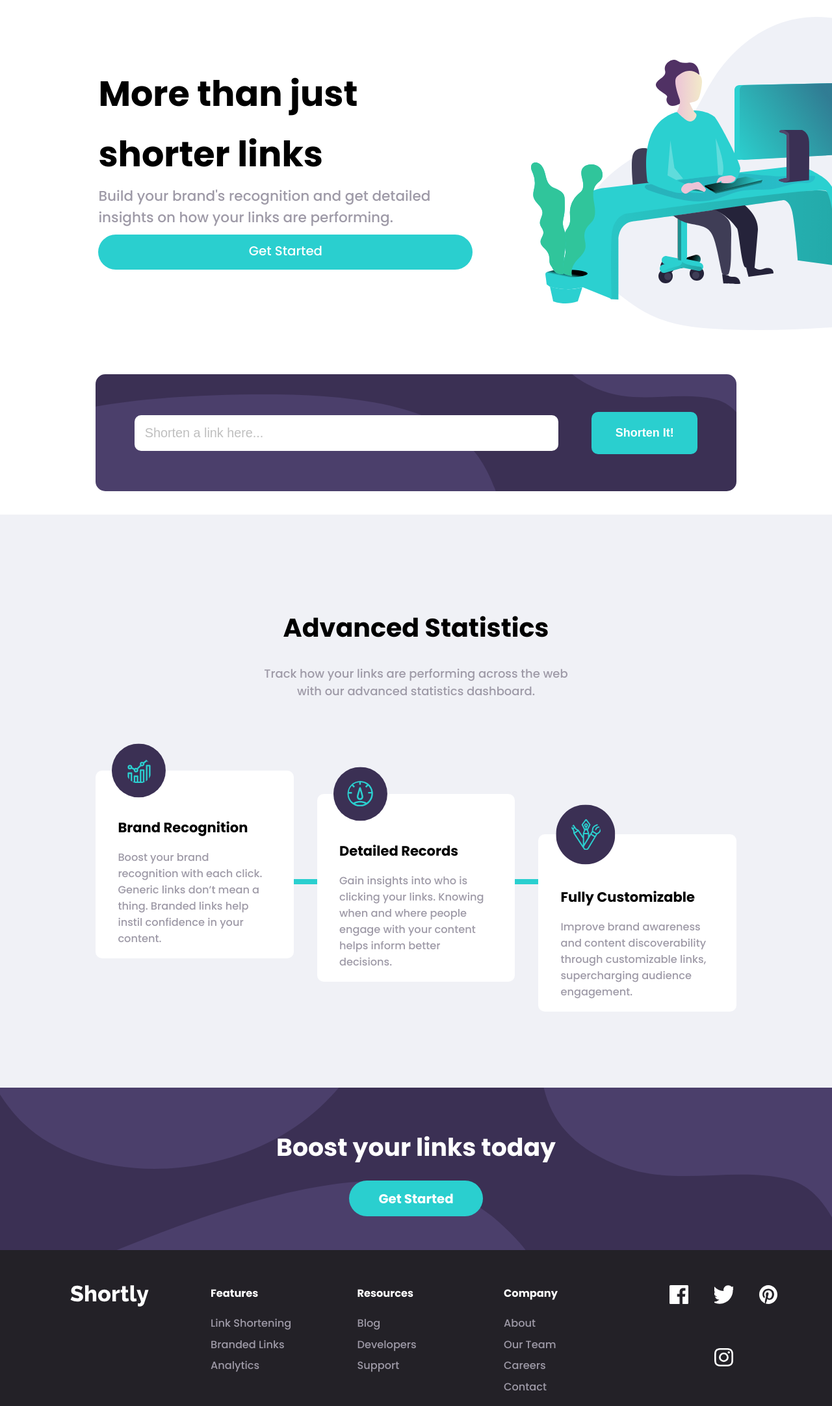
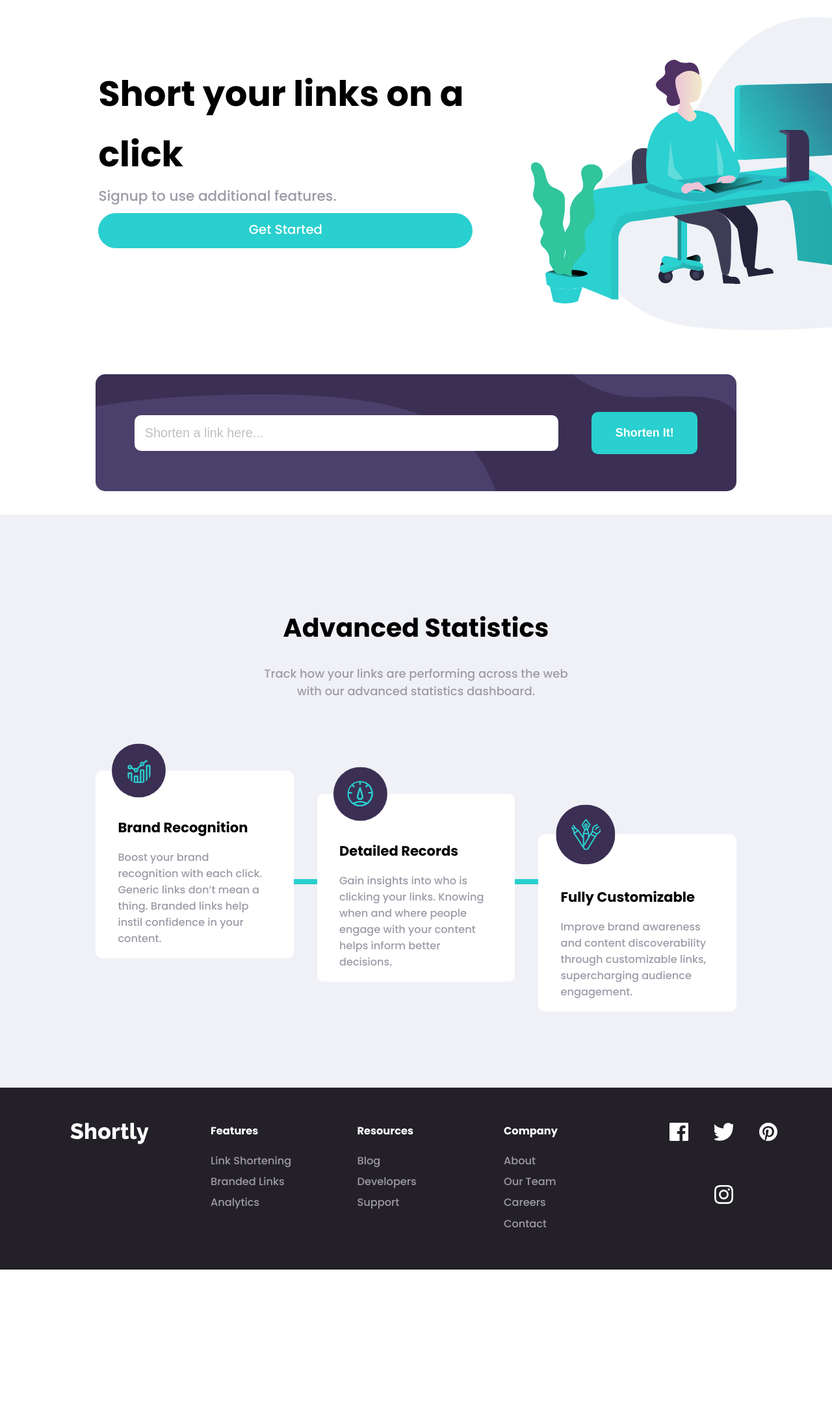
Before and after one commit to akkupy/sliceit, a Django app: page / in a window 1280 px wide; the page is wider, and only the part inside the window is pictured. Shown: the part 137-2301 px from the top of that part at 65% size. After the commit the page ends 2091 px from the top of that part, so only its background shows below. Run offline with Django 4.2, Linux system fonts and the light colour scheme.

Commit message:
updated index.html

```diff
--- a/web/templates/index.html
+++ b/web/templates/index.html
@@ -13,14 +13,14 @@
     crossorigin="anonymous" referrerpolicy="no-referrer" />
   <link rel="stylesheet" href="{% static 'css/styles.css' %}">
 
-  <title>Frontend Mentor | Shortly URL shortening API Challenge</title>
+  <title>Sliceit.me</title>
 </head>
 
 <body>
   <!-- Header -->
   <nav>
     <!-- Header Icon -->
-    <img src="{% static 'images/logo.svg' %}" alt="Shortly">
+    <img src="{% static 'images/logo.svg' %}" alt="Sliceit">
 
     <!-- Menu -->
     <section class="menu-section">
@@ -44,9 +44,8 @@
     <article class="section-1">
 
       <div class="main-info">
-        <h1>More than just shorter links</h1>
-        <p class="gray-p"> Build your brand's recognition and get detailed insights
-          on how your links are performing.</p>
+        <h1>Short your links on a click</h1>
+        <p class="gray-p"> Signup to use additional features.</p>
         <a class="cyan-btn" href="" aria-hidden="true"> Get Started</a>
       </div>
       <img src="{% static 'images/illustration-working.svg' %}" alt="" aria-hidden="true">
@@ -73,19 +72,19 @@
       <section class="section-3-blocks ">
 
         <div>
-          <img src="images/icon-brand-recognition.svg" alt="" aria-hidden="true">
+          <img src="{% static 'images/icon-brand-recognition.svg' %}" alt="" aria-hidden="true">
           <h3> Brand Recognition</h3>
           <p class="gray-p">Boost your brand recognition with each click. Generic links don’t
             mean a thing. Branded links help instil confidence in your content.</p>
         </div>
         <div>
-          <img src="images/icon-detailed-records.svg" alt="" aria-hidden="true">
+          <img src="{% static 'images/icon-detailed-records.svg' %}" alt="" aria-hidden="true">
           <h3>Detailed Records</h3>
           <p class="gray-p">Gain insights into who is clicking your links. Knowing when and where
             people engage with your content helps inform better decisions.</p>
         </div>
         <div>
-          <img src="images/icon-fully-customizable.svg" alt="" aria-hidden="true">
+          <img src="{% static 'images/icon-fully-customizable.svg' %}" alt="" aria-hidden="true">
           <h3> Fully Customizable</h3>
           <p class="gray-p"> Improve brand awareness and content discoverability through customizable
             links, supercharging audience engagement.</p>
@@ -93,16 +92,16 @@
       </section>
     </article>
     <!-- Section 4 -->
-    <article class="section-4">
+    <!--article class="section-4">
       <h2> Boost your links today</h2>
       <a class="cyan-btn" href="/"> Get Started</a>
-    </article>
+    </article-->
   </main>
   <!-- Footer -->
   <footer>
     <!-- Logo -->
     <article>
-      <img class="logo-img" src="images/logo-white.svg" alt="Shortly">
+      <img class="logo-img" src="{% static 'images/logo-white.svg' %}" alt="Sliceit">
     </article>
 
     <section class="footer-menu">
@@ -136,10 +135,10 @@
 
       <!-- Social Media-->
       <article class="social-media">
-        <a href="/" target="_blank"></a><img src="images/icon-facebook.svg" alt="Facebook link"></a>
-        <a href="/" target="_blank"></a><img src="images/icon-twitter.svg" alt="Twitter link"></a>
-        <a href="/" target="_blank"></a><img src="images/icon-pinterest.svg" alt="Pinterest link"></a>
-        <a href="/" target="_blank"></a><img src="images/icon-instagram.svg" alt="Instagram link"></a>
+        <a href="/" target="_blank"></a><img src="{% static 'images/icon-facebook.svg' %}" alt="Facebook link"></a>
+        <a href="/" target="_blank"></a><img src="{% static 'images/icon-twitter.svg' %}" alt="Twitter link"></a>
+        <a href="/" target="_blank"></a><img src="{% static 'images/icon-pinterest.svg' %}" alt="Pinterest link"></a>
+        <a href="/" target="_blank"></a><img src="{% static 'images/icon-instagram.svg' %}" alt="Instagram link"></a>
       </article>
     </section>
   </footer>
```
